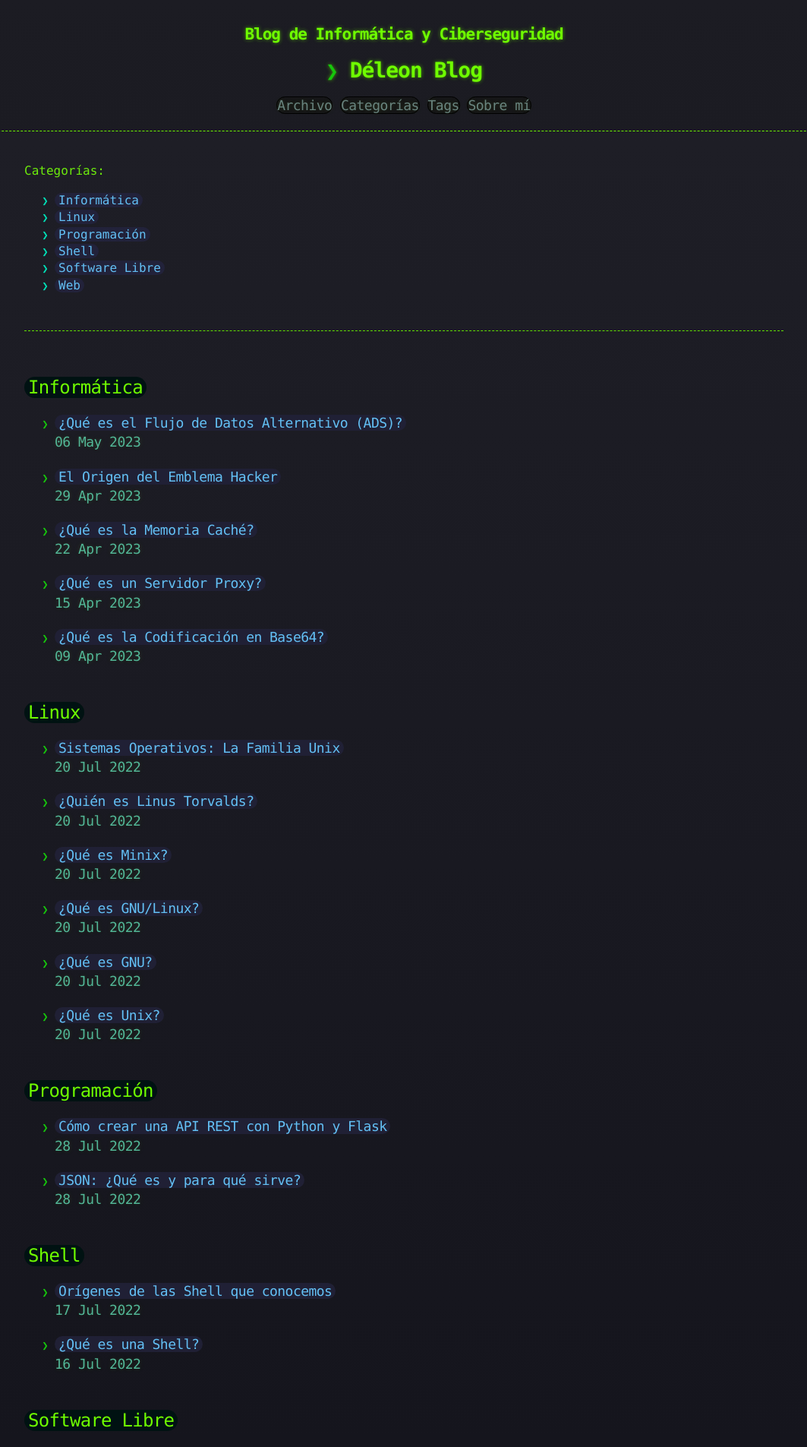
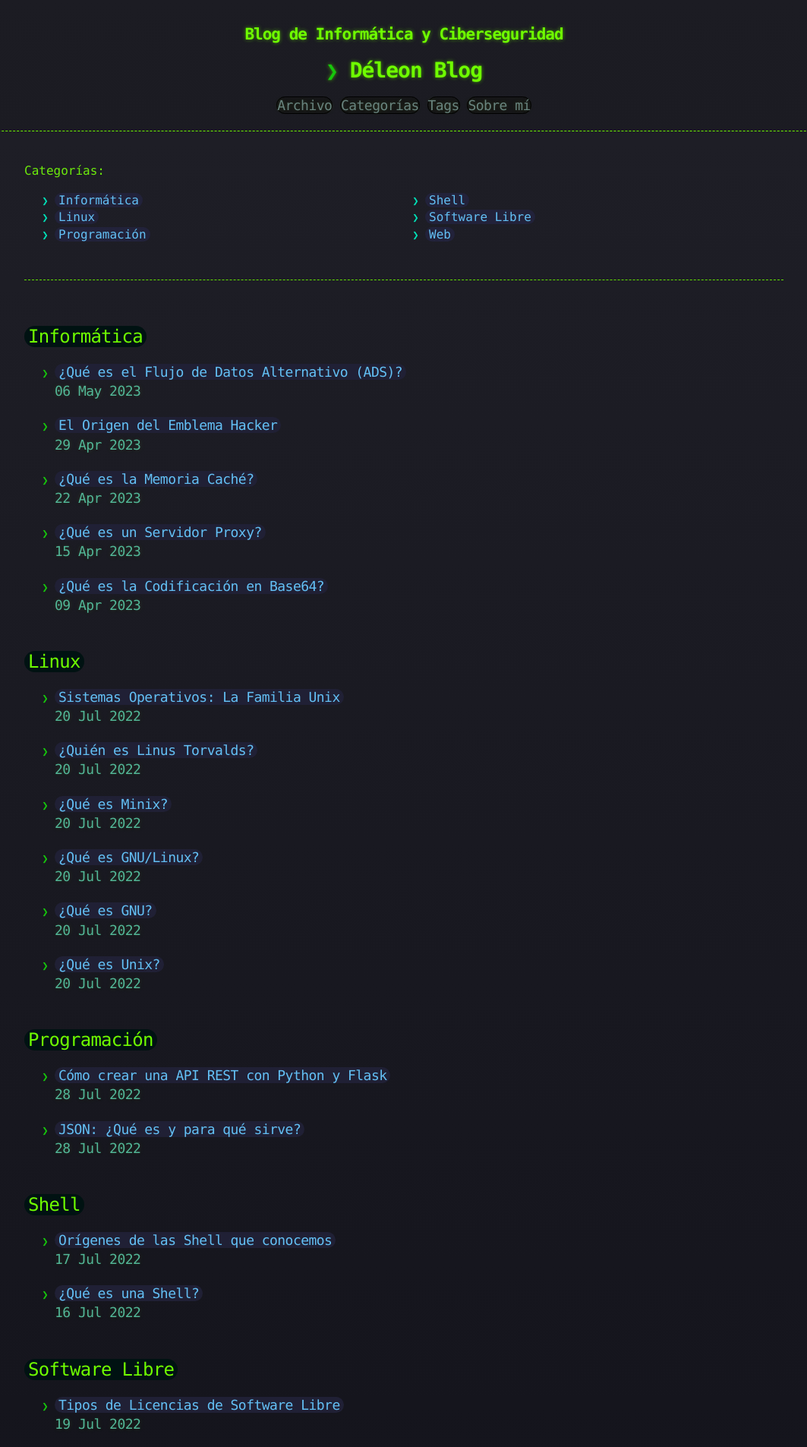
Before and after one commit to LawlietJH/lawlietjh.github.io, a Jekyll site: the page built from categories.md, in a window 1280 px wide. Shown: the top 1905 px of the page at 76% size, without its empty margins (108-1171 px from the left). Built offline with Jekyll 4.4.1, drawn with Linux system fonts in a browser that asks for light colours.

Commit message:
Tags mejorados puestos en 2 o 3 columnas

```diff
--- a/_sass/base.scss
+++ b/_sass/base.scss
@@ -248,8 +248,12 @@
   content: "\f02b";
 }
 
-article ul.tag-column-list {
+article ul.tag-column-list-3 {
   column-count: 3;
+}
+
+article ul.tag-column-list-2 {
+  column-count: 2;
 }
 
 //--------------------------------------------
--- a/categories.md
+++ b/categories.md
@@ -8,7 +8,7 @@
 
 {% assign site_categories_sort = site.categories | sort %}
 <p class="tabs-textcolor">Categorías:</p>
-<ul>
+<ul class="tag-column-list-2">
   {% for category in site_categories_sort %}
     <li class="categories-link-mark">
       <a href="#{{category | first }}" class="categories-link-capsule">
```
Also changed, not shown: tags.md (+1 -1 lines).
